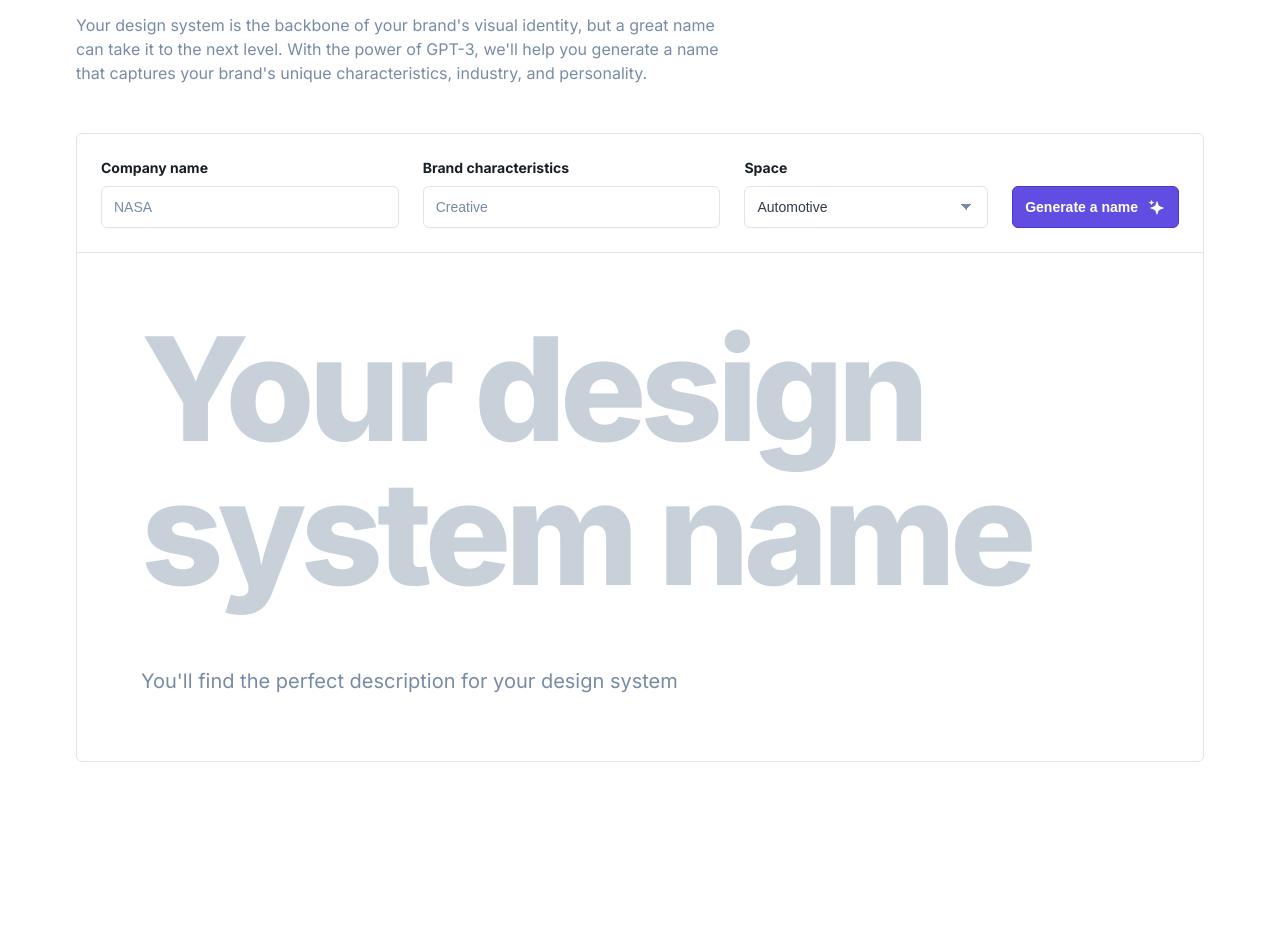
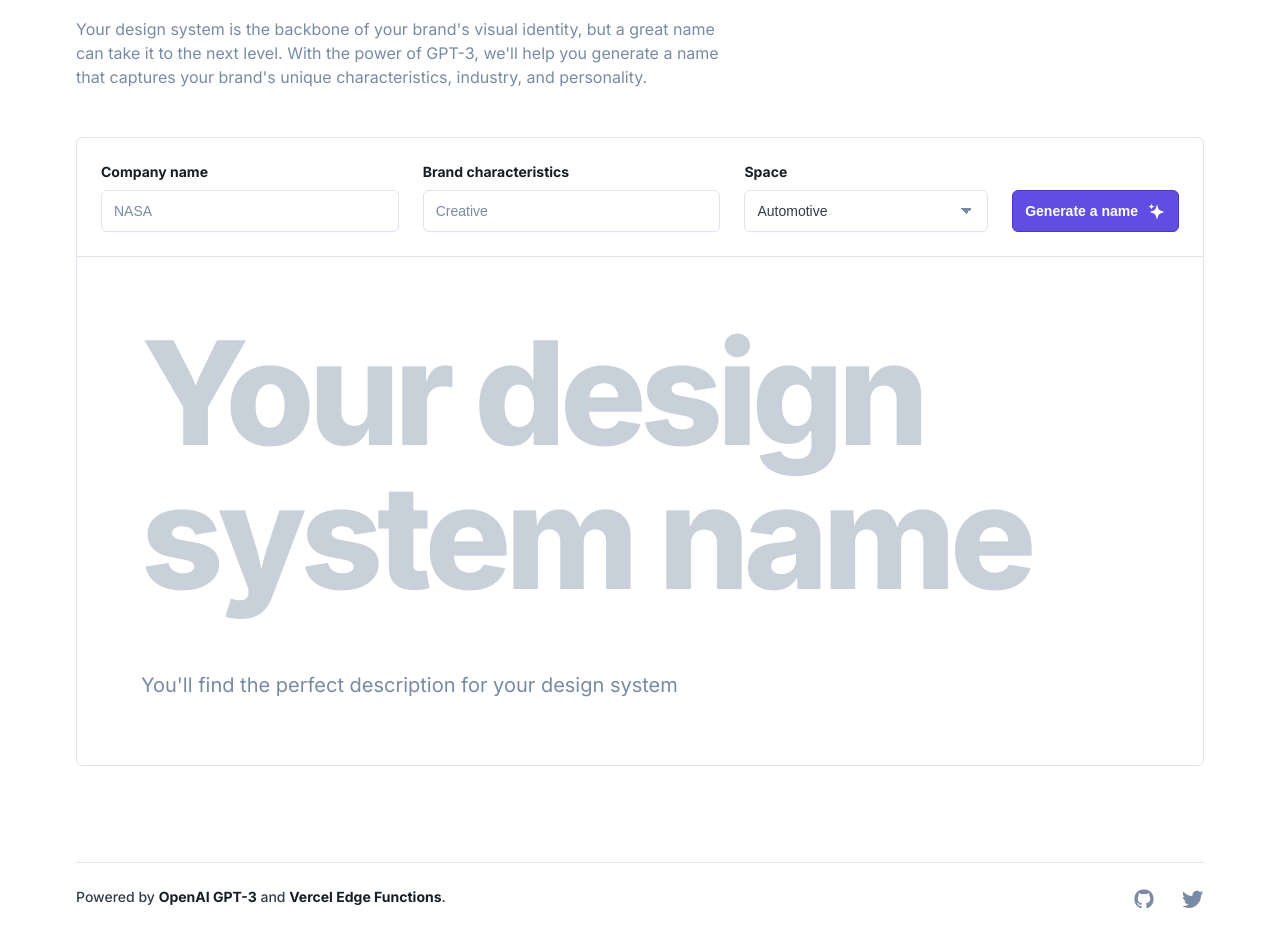
Before and after one commit to yannglt/not-boring-ds-names, a Next.js app: page / in a window 1280 px wide. Shown: the part 460-1406 px from the top of the page. Built offline with nearby package versions, Linux system fonts and the light colour scheme.

Commit message:
Add footer

```diff
--- /dev/null
+++ b/components/Footer.tsx
@@ -0,0 +1,33 @@
+import Link from "next/link";
+import styles from "../styles/Footer.module.css";
+
+export default function Header() {
+  return (
+    <footer className={styles.footer}>
+      <p className={styles.technologies + " " + "body-2-m text-medium-emphasis"}>Powered by <Link href="https://openai.com/" target="_blank" className="body-2-l text-high-emphasis">OpenAI GPT-3</Link> and <Link href="https://vercel.com/" target="_blank" className="body-2-l text-high-emphasis">Vercel Edge Functions</Link>.</p>
+      <ul className={styles.list}>
+        <li className={styles.listItem}>
+          <Link href="https://github.com/yannglt/not-boring-ds-names" target="_blank" className="body-2-m text-medium-emphasis">
+            <svg width="24" height="24" viewBox="0 0 24 24" fill="none" xmlns="http://www.w3.org/2000/svg">
+              <g clip-path="url(#clip0_218_1932)">
+                <path d="M12 2.25C6.61638 2.25 2.25 6.61556 2.25 12C2.25 16.3079 5.04337 19.9625 8.91819 21.2519C9.40487 21.3421 9.5625 21.0399 9.5625 20.7831V18.968C6.85037 19.5579 6.28569 17.8175 6.28569 17.8175C5.84206 16.6906 5.20263 16.3908 5.20263 16.3908C4.31781 15.7854 5.27006 15.7984 5.27006 15.7984C6.24913 15.8667 6.76425 16.8035 6.76425 16.8035C7.63363 18.2936 9.04494 17.863 9.6015 17.6136C9.68844 16.9839 9.94113 16.5533 10.2206 16.3103C8.05531 16.0625 5.77869 15.2264 5.77869 11.4914C5.77869 10.4262 6.15975 9.55681 6.78294 8.87431C6.68219 8.62813 6.34825 7.63606 6.878 6.29381C6.878 6.29381 7.697 6.03219 9.56006 7.29319C10.3376 7.07706 11.1713 6.969 12 6.96494C12.8287 6.969 13.6632 7.07706 14.4424 7.29319C16.3038 6.03219 17.1212 6.29381 17.1212 6.29381C17.6517 7.63688 17.3178 8.62894 17.2171 8.87431C17.8427 9.55681 18.2205 10.427 18.2205 11.4914C18.2205 15.2362 15.9398 16.0609 13.7688 16.3022C14.1182 16.6044 14.4375 17.1976 14.4375 18.1076V20.7831C14.4375 21.0423 14.5935 21.347 15.0883 21.2511C18.9599 19.9601 21.75 16.3063 21.75 12C21.75 6.61556 17.3844 2.25 12 2.25Z"/>
+                </g>
+              <defs>
+                <clipPath id="clip0_218_1932">
+                  <rect width="19.5" height="19.5" fill="white" transform="translate(2.25 2.25)"/>
+                </clipPath>
+              </defs>
+            </svg>
+          </Link>
+        </li>
+        <li className={styles.listItem}>
+          <Link href="https://twitter.com/home" target="_blank" className="body-2-m text-medium-emphasis">
+            <svg width="24" height="24" viewBox="0 0 24 24" fill="none" xmlns="http://www.w3.org/2000/svg">
+              <path d="M8.84156 21C6.41531 21 4.15363 20.2943 2.25 19.0767C3.86624 19.1813 6.71855 18.9308 8.49268 17.2386C5.82381 17.1161 4.6202 15.0692 4.4632 14.1945C4.68997 14.2819 5.77148 14.3869 6.382 14.142C3.31192 13.3722 2.84095 10.678 2.94561 9.85573C3.52125 10.2581 4.49809 10.3981 4.88185 10.3631C2.02109 8.31618 3.05027 5.23707 3.55613 4.57226C5.60912 7.4165 8.6859 9.01393 12.4923 9.10278C12.4205 8.78802 12.3826 8.46032 12.3826 8.12373C12.3826 5.70819 14.3351 3.75 16.7435 3.75C18.0019 3.75 19.1358 4.28457 19.9318 5.13963C20.7727 4.94258 22.0382 4.4813 22.6569 4.0824C22.3451 5.20208 21.3742 6.13612 20.7869 6.48231C20.7918 6.49408 20.7821 6.47048 20.7869 6.48231C21.3028 6.40428 22.6986 6.13603 23.25 5.76192C22.9773 6.39094 21.948 7.4368 21.1033 8.02232C21.2605 14.9535 15.9574 21 8.84156 21Z"/>
+            </svg>
+          </Link>
+        </li>
+      </ul>
+    </footer>
+  );
+}
--- a/components/Header.tsx
+++ b/components/Header.tsx
@@ -8,6 +8,7 @@ export default function Header() {
       <div className={styles.title}>
         <h1 className="body-2-l text-high-emphasis">Not Boring Design System Names</h1>
         <p className="body-2-s text-medium-emphasis">by</p>
+        <Link href="https://specifyapp.com" target="_blank">
           <Image
             alt="Specify Logo"
             src="/images/specify-logo.svg"
@@ -15,7 +16,7 @@ export default function Header() {
             width={76}
             height={24}
           />
-        {/* <img className={styles.logo} src="/images/specify-logo.svg"/> */}
+        </Link>
       </div>
       <ul className={styles.list}>
         <li className={styles.listItem}>
@@ -24,6 +25,9 @@ export default function Header() {
         <li className={styles.listItem}>
           <Link href="/" className="body-2-m text-medium-emphasis">About</Link>
         </li>
+        <li className={styles.listItem}>
+          <Link href="/" className="body-2-m text-medium-emphasis">Share</Link>
+        </li>
       </ul>
     </header>
   );
--- a/pages/index.tsx
+++ b/pages/index.tsx
@@ -4,6 +4,7 @@ import Link from "next/link";
 import { useState } from "react";
 
 import Header from "../components/Header";
+import Footer from "../components/Footer";
 import Animation from "../components/Animation";
 
 import hero from "../styles/Hero.module.css";
@@ -86,8 +87,9 @@ export default function Home() {
         <meta name="viewport" content="width=device-width, initial-scale=1" />
         <link rel="icon" href="/favicon.ico" />
       </Head>
+      <div className="container">
+        <Header />
         <main className={loading ? "loading" : ""}>
-        <Header />
           <div className={hero.hero}>
             <p className="heading-1 text-high-emphasis">Empower your design system<span className={hero.icon + " " + hero.designSystem}><Animation path="design-system.json" className={hero.animation} /></span>with a memorable name<span className={hero.icon + " " + hero.name}><Animation path="name.json" className={hero.animation} /></span>that conveys emotions<span className={hero.icon + " " + hero.emotions}><Animation path="emotions.json" className={hero.animation} /></span>, and extends your brand characteristics<span className={hero.icon + " " + hero.brandCharacteristics}><Animation path="brand-characteristics.json" className={hero.animation} /></span>.</p>
             <p className="body-1-s text-low-emphasis">Your design system is the backbone of your brand&apos;s visual identity, but a great name can take it to the next level. With the power of GPT-3, we&apos;ll help you generate a name that captures your brand&apos;s unique characteristics, industry, and personality.</p>
@@ -147,9 +149,9 @@ export default function Home() {
               }
             </div>
           </div>
-        {/* <button onClick={(e) => generateName(e)}>Generate your name &rarr;</button>
-        { loading ? <p>Loading...</p> : <p>{generatedName}</p> } */}
         </main>
+        <Footer />
+      </div>
     </>
   )
 }
--- /dev/null
+++ b/styles/Footer.module.css
@@ -0,0 +1,29 @@
+.footer {
+  display: flex;
+  width: 100%;
+  justify-content: space-between;
+  padding: 24px 0;
+  border-top: 1px solid var(--borderLowEmphasis);
+}
+
+.list {
+  display: flex;
+  gap: 24px;
+}
+
+.listItem {
+  list-style: none;
+  display: inline-flex;
+}
+
+.technologies {
+  display: inline-block;
+}
+
+.technologies a {
+  display: inline-flex;
+}
+
+.listItem svg path {
+  fill: var(--iconDefault);
+}
--- a/styles/Form.module.css
+++ b/styles/Form.module.css
@@ -4,6 +4,7 @@
   gap: 64px;
   border: 1px solid var(--borderLowEmphasis);
   border-radius: 6px;
+  margin-bottom: 96px;
 }
 
 .form {
--- a/styles/globals.css
+++ b/styles/globals.css
@@ -65,9 +65,6 @@ a {
 body {
   margin: 0 auto;
   padding: 0 24px;
-  /* Remove this before deployment */
-  margin-bottom: 256px;
-  /*  */
   max-width: 1128px;
 
   font-family: 'Inter', sans-serif;
@@ -81,6 +78,16 @@ body {
   body {
     padding: 0 48px;
   }
+}
+
+.container {
+  min-height: 100vh;
+  display: flex;
+  flex-direction: column;
+}
+
+main {
+  flex-grow: 1;
 }
 
 main.loading {
```
Lines whose indentation alone changed are shown as unchanged.
